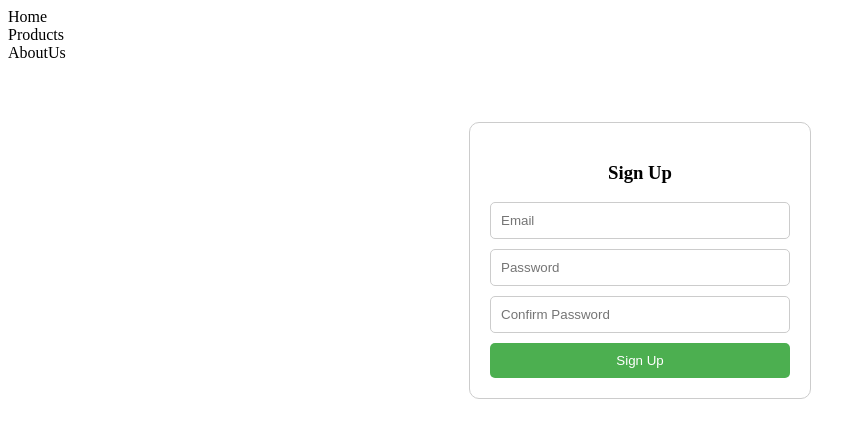
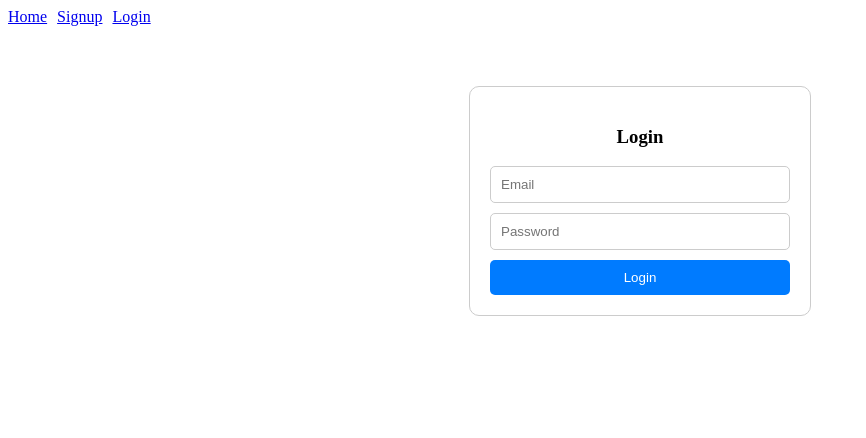
Before and after one commit to bishtmukul15/ExpenseProject, a React (Vite) app: page /login in a window 1280 px wide. Shown: the top 438 px of the page, without its empty margins (0-866 px from the left). Built offline with nearby package versions, Linux system fonts and the light colour scheme.

Commit message:
Login functionality

```diff
--- a/package.json
+++ b/package.json
@@ -11,7 +11,8 @@
   },
   "dependencies": {
     "react": "^19.1.1",
-    "react-dom": "^19.1.1"
+    "react-dom": "^19.1.1",
+    "react-router-dom": "^7.9.4"
   },
   "devDependencies": {
     "@eslint/js": "^9.36.0",
--- a/src/App.jsx
+++ b/src/App.jsx
@@ -1,11 +1,21 @@
 import React from "react";
+import { BrowserRouter as Router, Routes, Route } from "react-router-dom";
 import Header from "./components/Header";
 import Signup from "./Auth/Signup";
+import Login from "./Auth/Login";
+
 const App = () => {
   return (
     <div>
-      <Header />
-      <Signup />
+      <Router>
+        <Header />
+        <Routes>
+          <Route path="/signup" element={<Signup />} />
+
+          {/* Login Page */}
+          <Route path="/login" element={<Login />} />
+        </Routes>
+      </Router>
     </div>
   );
 };
--- /dev/null
+++ b/src/Auth/Login.jsx
@@ -0,0 +1,133 @@
+import React, { useState } from "react";
+
+const Login = () => {
+  const [formData, setFormData] = useState({ email: "", password: "" });
+  const [error, setError] = useState("");
+  const [loading, setLoading] = useState(false);
+  const [isLoggedIn, setIsLoggedIn] = useState(false);
+
+  // 🔹 Handle input changes
+  function handleChange(e) {
+    const { name, value } = e.target;
+    setFormData((prev) => ({ ...prev, [name]: value }));
+  }
+
+  // 🔹 Handle login
+  async function handleLogin(e) {
+    e.preventDefault();
+    setError("");
+
+    if (!formData.email || !formData.password) {
+      setError("Both fields are required!");
+      return;
+    }
+
+    setLoading(true);
+    try {
+      const res = await fetch(
+        `https://identitytoolkit.googleapis.com/v1/accounts:signInWithPassword?key=AIzaSyCAUH6t36-km79JywjWzXvpPlXy-iTqbMs`,
+        {
+          method: "POST",
+          headers: { "Content-Type": "application/json" },
+          body: JSON.stringify({
+            email: formData.email,
+            password: formData.password,
+            returnSecureToken: true,
+          }),
+        }
+      );
+
+      const data = await res.json();
+
+      if (!res.ok) {
+        throw new Error(data.error.message || "Login failed");
+      }
+
+      // 🧠 Store token securely
+      localStorage.setItem("authToken", data.idToken);
+      console.log("✅ Login successful! Token stored:", data.idToken);
+
+      // Go to Welcome Screen
+      setIsLoggedIn(true);
+    } catch (err) {
+      setError(err.message);
+      alert("Invalid credentials or user not found!");
+    } finally {
+      setLoading(false);
+    }
+  }
+
+  // 🔹 If logged in, show welcome screen
+  if (isLoggedIn) {
+    return (
+      <div style={styles.welcome}>
+        <h2>Welcome to Expense Tracker 🎉</h2>
+        <p>You have successfully logged in!</p>
+      </div>
+    );
+  }
+
+  return (
+    <div style={styles.container}>
+      <h3>Login</h3>
+      <form onSubmit={handleLogin} style={styles.form}>
+        <input
+          type="email"
+          name="email"
+          placeholder="Email"
+          value={formData.email}
+          onChange={handleChange}
+          style={styles.input}
+        />
+        <input
+          type="password"
+          name="password"
+          placeholder="Password"
+          value={formData.password}
+          onChange={handleChange}
+          style={styles.input}
+        />
+
+        {error && <p style={styles.error}>{error}</p>}
+
+        <button type="submit" disabled={loading} style={styles.button}>
+          {loading ? "Logging in..." : "Login"}
+        </button>
+      </form>
+    </div>
+  );
+};
+
+// 💅 Simple styling
+const styles = {
+  container: {
+    width: "300px",
+    margin: "60px auto",
+    padding: "20px",
+    border: "1px solid #ccc",
+    borderRadius: "10px",
+    textAlign: "center",
+  },
+  form: { display: "flex", flexDirection: "column", gap: "10px" },
+  input: {
+    padding: "10px",
+    borderRadius: "5px",
+    border: "1px solid #ccc",
+  },
+  button: {
+    padding: "10px",
+    backgroundColor: "#007BFF",
+    color: "white",
+    border: "none",
+    borderRadius: "5px",
+    cursor: "pointer",
+  },
+  error: { color: "red", fontSize: "14px" },
+  welcome: {
+    textAlign: "center",
+    marginTop: "100px",
+    fontFamily: "Arial",
+  },
+};
+
+export default Login;
--- a/src/components/Header.jsx
+++ b/src/components/Header.jsx
@@ -1,21 +1,17 @@
 import React from "react";
+import { NavLink } from "react-router-dom";
 
-import Home from "../pages/Home";
-import Products from "../pages/Products";
-import AboutUs from "../pages/AboutUs";
 const Header = () => {
   return (
-    <div>
-      <div>
-        <Home />
-      </div>
-      <div>
-        <Products />
-      </div>
-      <div>
-        <AboutUs />
-      </div>
-    </div>
+    <nav>
+      <NavLink to="/" style={{ marginRight: "10px" }}>
+        Home
+      </NavLink>
+      <NavLink to="/signup" style={{ marginRight: "10px" }}>
+        Signup
+      </NavLink>
+      <NavLink to="/login">Login</NavLink>
+    </nav>
   );
 };
 
--- a/src/pages/Home.jsx
+++ /dev/null
@@ -1,7 +0,0 @@
-import React from "react";
-
-const Home = () => {
-  return <div>Home</div>;
-};
-
-export default Home;
```
Also changed, not shown: 1 other file (tests, documents, lock files or other folders).
